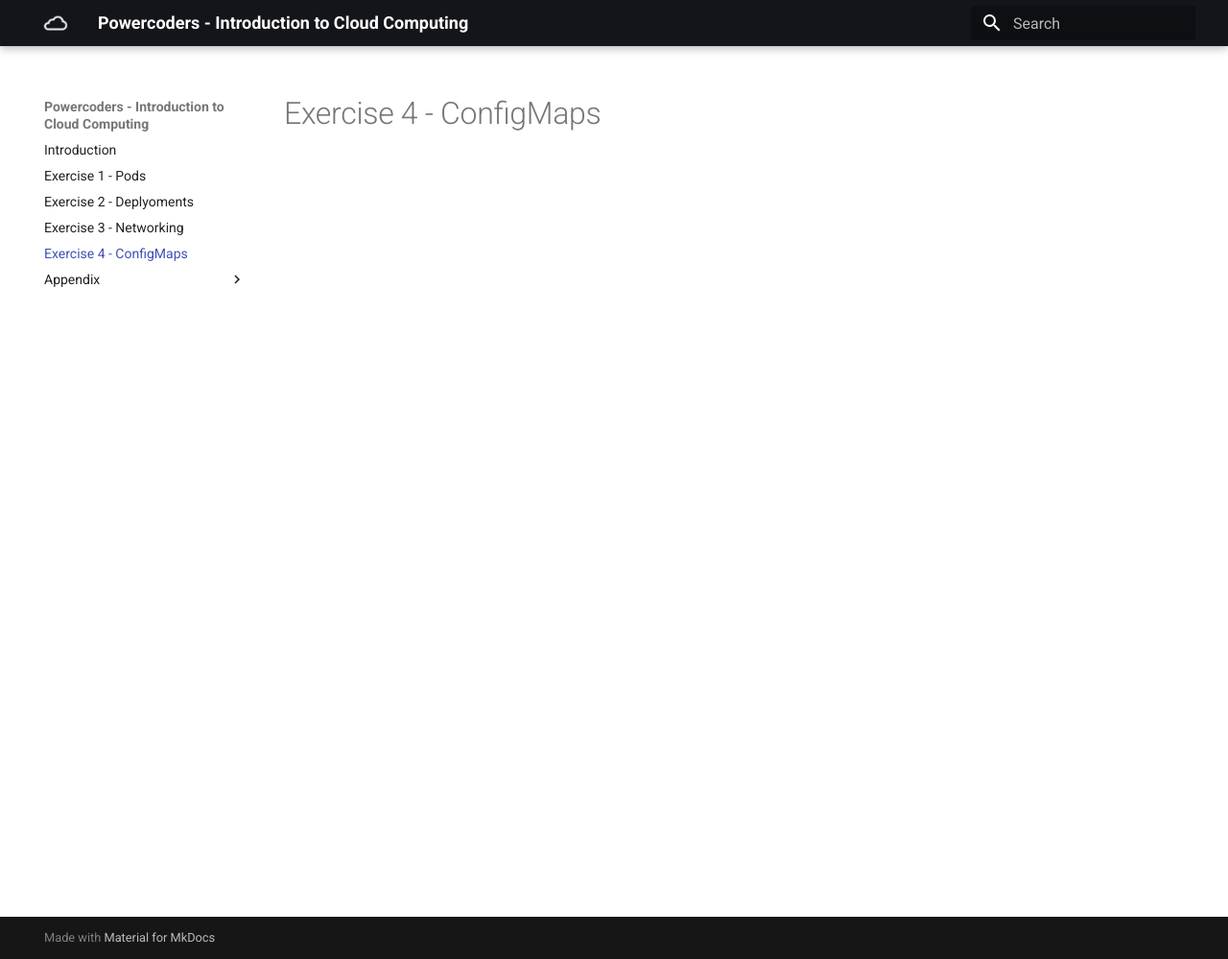
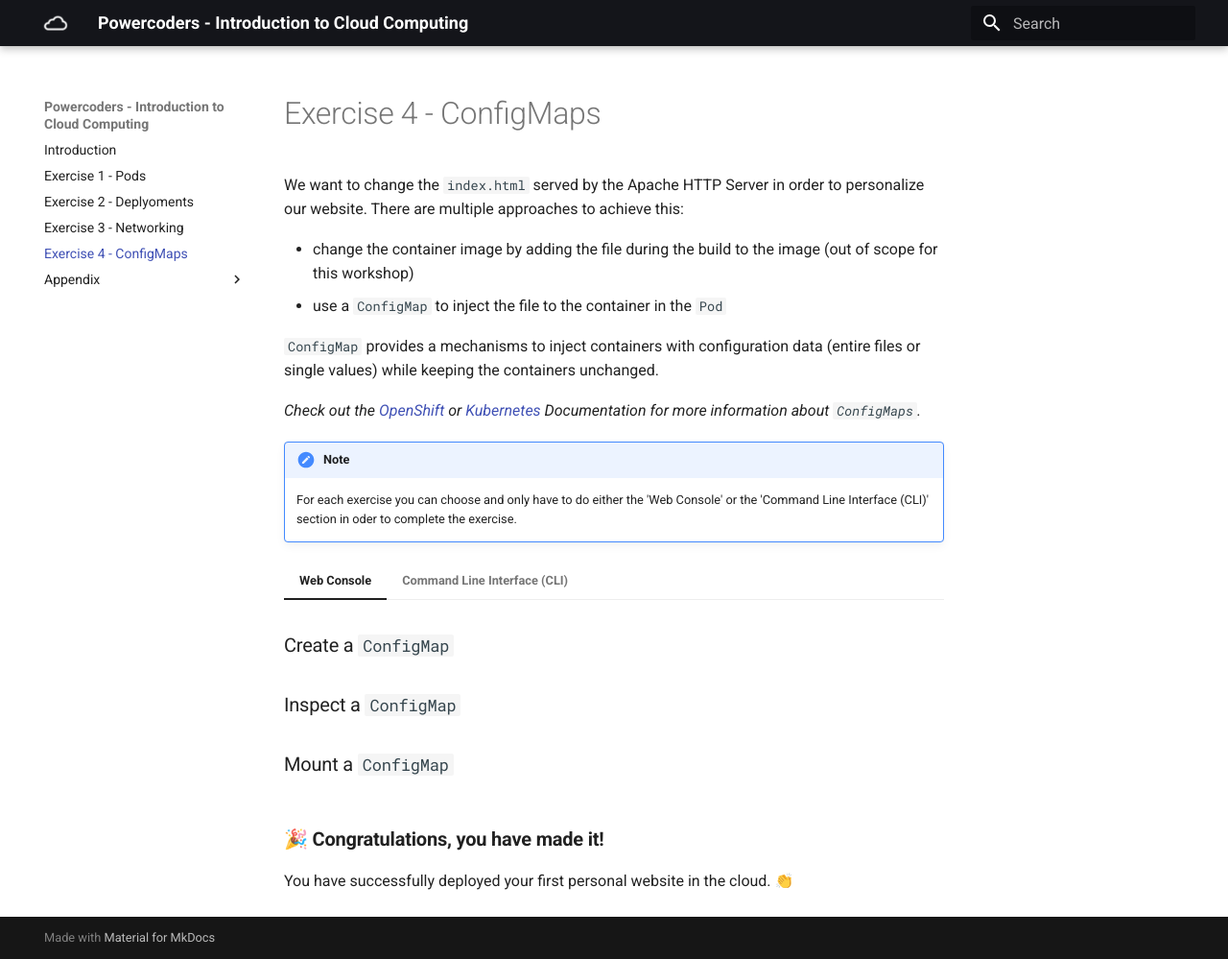
Before and after one commit to snorwin/powercoders, an MkDocs documentation site: the page built from docs/configmap.md, in a window 1280 px wide and 999 px high. Shown: the whole window at 96% size. Built offline with MkDocs 1.6.1 and Material for MkDocs 9.7.7, drawn with Linux system fonts in a browser that asks for light colours.

Commit message:
Add more stuff

````diff
--- a/docs/configmap.md
+++ b/docs/configmap.md
@@ -1 +1,92 @@
 # Exercise 4 - ConfigMaps
+
+We want to change the `index.html` served by the Apache HTTP Server in order to personalize our website.
+There are multiple approaches to achieve this:
+
+- change the container image by adding the file during the build to the image (out of scope for this workshop)
+- use a `ConfigMap` to inject the file to the container in the `Pod`
+
+`ConfigMap` provides a mechanisms to inject containers with configuration data (entire files or single values) while keeping the containers unchanged.
+
+_Check out the [OpenShift](https://docs.openshift.com/container-platform/4.5/builds/builds-configmaps.html) or [Kubernetes](https://kubernetes.io/docs/concepts/configuration/configmap/) Documentation for more information about `ConfigMaps`._
+
+!!! note
+    For each exercise you can choose and only have to do either the 'Web Console' or the 'Command Line
+    Interface (CLI)' section in oder to complete the exercise.
+
+=== "Web Console"
+    ### Create a `ConfigMap`
+
+    ### Inspect a `ConfigMap`
+
+    ### Mount a `ConfigMap`
+
+=== "Command Line Interface (CLI)"
+    !!! important
+        At the beginning of the exercise make sure that you are in your project context.
+        ```
+        oc project <project name>
+        ```
+
+    ### Create a `ConfigMap`
+    1. Create a `index.html` file using the [`vi` editor](/vieditor/#vi-editor) with the following content:
+        ```
+        <!DOCTYPE html>
+        <html>
+        <head>
+            <title>John Doe</title>
+        </head>
+        <body>
+            <h1>John Doe</h1>
+            <p>
+            Today I learned how to deploy my own website in the cloud
+            using an Apache HTTP Server (httpd) running on OpenShift.
+            </p>
+        </body>
+        </html>
+        ```
+        (replace `John Doe` with your actual name - if you are John Doe you can skip this)
+    2. Create a `ConfigMap` with the `index.html`.
+        ```
+        oc create configmap httpd --from-file=index.html
+        ```
+
+    ### Inspect a `ConfigMap`
+    1. Inspect the created `ConfigMap` using `oc get` and `oc describe`.
+        ```
+        oc get configmaps
+        oc describe configmap <configmap name>
+        ```
+    2. Also check the 'Inspect a ConfigMap' section for the Web Console.
+
+    ### Mount a `ConfigMap`
+    1. Let's add the `ConfigMap` to the `Pod` template in the `Deployment`.
+        The `oc edit` command allows us to edit existing resources using the [`vi` editor](/vieditor/#vi-editor).
+        ```
+        oc edit deployment <deployment name>
+        ```
+    2. Add the ==higlighted== parts to the `Deployment`:
+        ``` hl_lines="5 6 7 8 12 13 14"
+        apiVersion: apps/v1
+        kind: Deployment
+        ...
+        spec:
+          volumes:
+          - name: html
+            configMap:
+              name: <configmap name>
+          ...
+          containers:
+          - image: rhscl/httpd-24-rhel7:latest
+            volumeMounts:
+            - name: html
+              mountPath: /var/www/html
+            ...
+        ```
+    3. Store and close the file.
+        The configuration change triggers automatically a redeployment of all your `Pods` - wait a couple of seconds until it is done.
+    4. Reload your web site using the URL of the `Route` created in [Exercise 3](/networking).
+
+
+### **🎉 Congratulations, you have made it!**
+You have successfully deployed your first personal website in the cloud. 👏
--- a/mkdocs.yml
+++ b/mkdocs.yml
@@ -22,6 +22,10 @@
   - pymdownx.details
   - pymdownx.superfences
   - pymdownx.tabbed
+  - pymdownx.critic
+  - pymdownx.caret
+  - pymdownx.mark
+  - pymdownx.tilde
   - toc:
       toc_depth: 2
       permalink: true
````
